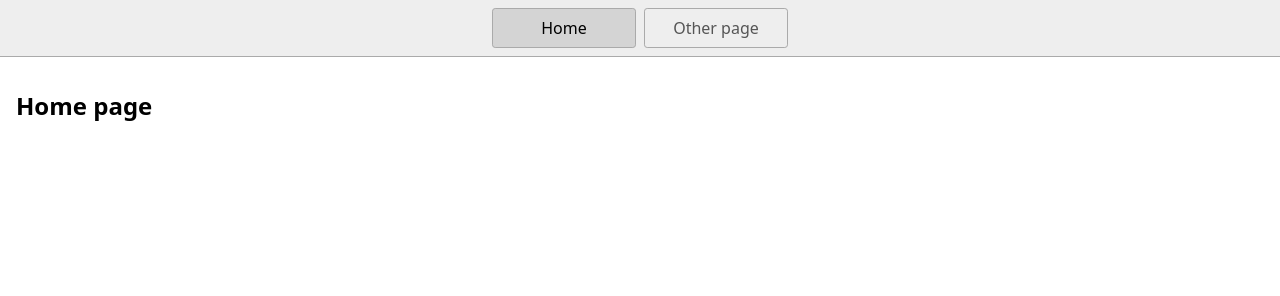
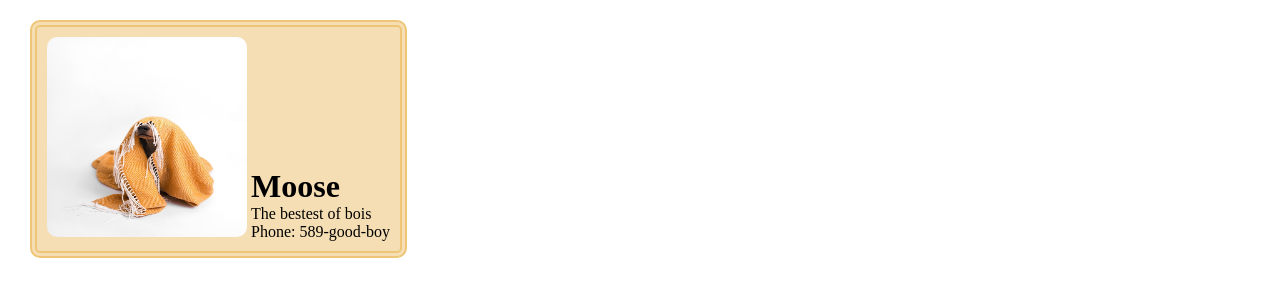
Before and after one commit to MissKluck/digitalt-visittkort, a plain HTML site: page index.html in a window 1280 px wide. Drawn offline with Linux system fonts and the light colour scheme.

Commit message:
added pic and created card

```diff
--- a/index.html
+++ b/index.html
@@ -1,23 +1,20 @@
 <!DOCTYPE html>
 <html lang="en">
-  <head>
-    <title>Home</title>
-    <meta charset="UTF-8" />
-    <meta name="viewport" content="width=device-width" />
-    <!--
-      Need a visual blank slate?
-      Remove all code in `styles.css`!
-    -->
-    <link rel="stylesheet" href="styles.css" />
-    <script type="module" src="script.js"></script>
-  </head>
-  <body>
-    <nav>
-      <a href="/" aria-current="page">Home</a>
-      <a href="/page2.html">Other page</a>
-    </nav>
-    <main>
-      <h1>Home page</h1>
-    </main>
-  </body>
+<head>
+  <meta charset="UTF-8">
+  <meta name="viewport" content="width=device-width, initial-scale=1.0">
+  <title>visittkort</title>
+  <link rel="stylesheet" href="styles.css">
+</head>
+<body>
+  <div id="card">
+    <img src="doggie.jpg" alt="a picture of a dog hiding in an orange and white blanket" id="img">
+    <div id="text-cont">
+      <h1 id="heading-text">Moose</h1>
+      <p class="txt">The bestest of bois</p>
+      <p class="txt">Phone: 589-good-boy</p>
+    </div>
+    </div>
+  </div>
+</body>
 </html>
--- a/styles.css
+++ b/styles.css
@@ -1,46 +1,33 @@
 * {
+  margin: 0;
+  padding: 0;
   box-sizing: border-box;
 }
 
-body {
-  margin: 0;
-  font-family: system-ui, sans-serif;
-  color: black;
-  background-color: white;
+#card {
+  background-color: wheat;
+  width: fit-content;
+  height: fit-content;
+  border: 7px rgb(239, 197, 119) double;
+  padding: 10px;
+  border-radius: 10px;
+  margin: 20px 30px;
 }
 
-nav {
-  display: flex;
-  flex-wrap: wrap;
-  align-items: center;
-  justify-content: center;
-  padding: 0.5rem;
-  gap: 0.5rem;
-  border-bottom: solid 1px #aaa;
-  background-color: #eee;
+#img {
+  width: 200px;
+  height: 200px;
+  border-radius: 10px;
 }
 
-nav a {
-  display: inline-block;
-  min-width: 9rem;
-  padding: 0.5rem;
-  border-radius: 0.2rem;
-  border: solid 1px #aaa;
-  text-align: center;
-  text-decoration: none;
-  color: #555;
+#heading-text {
+  display: inline; /* setter block element på siden av elementet over */
 }
 
-nav a[aria-current='page'] {
-  color: #000;
-  background-color: #d4d4d4;
+#text-cont {
+  display: inline-block;
 }
 
-main {
-  padding: 1rem;
+.txt {
+ display: block;
 }
-
-h1 {
-  font-weight: bold;
-  font-size: 1.5rem;
-}
```
Also changed, not shown: doggie.jpg (added).
